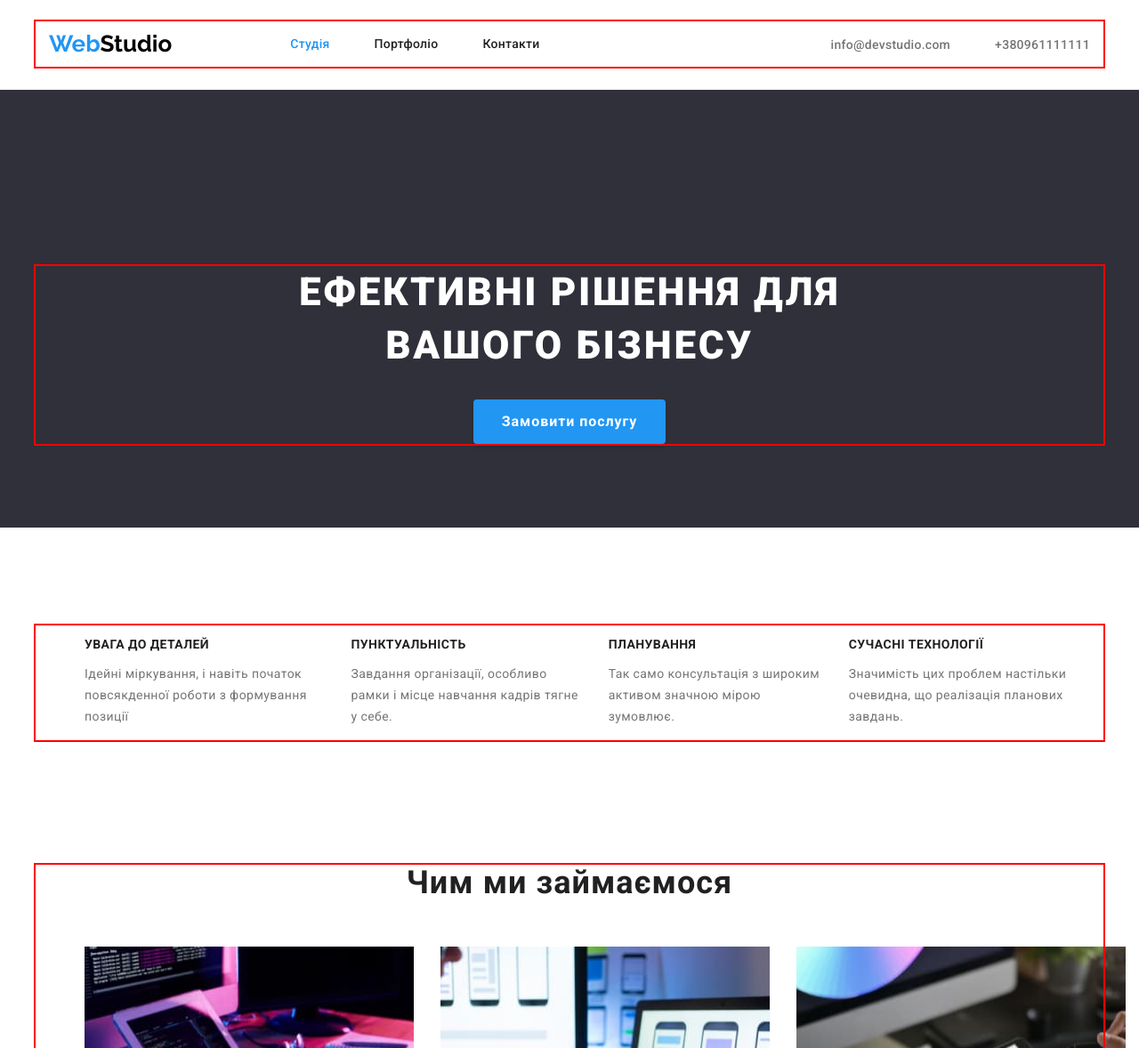
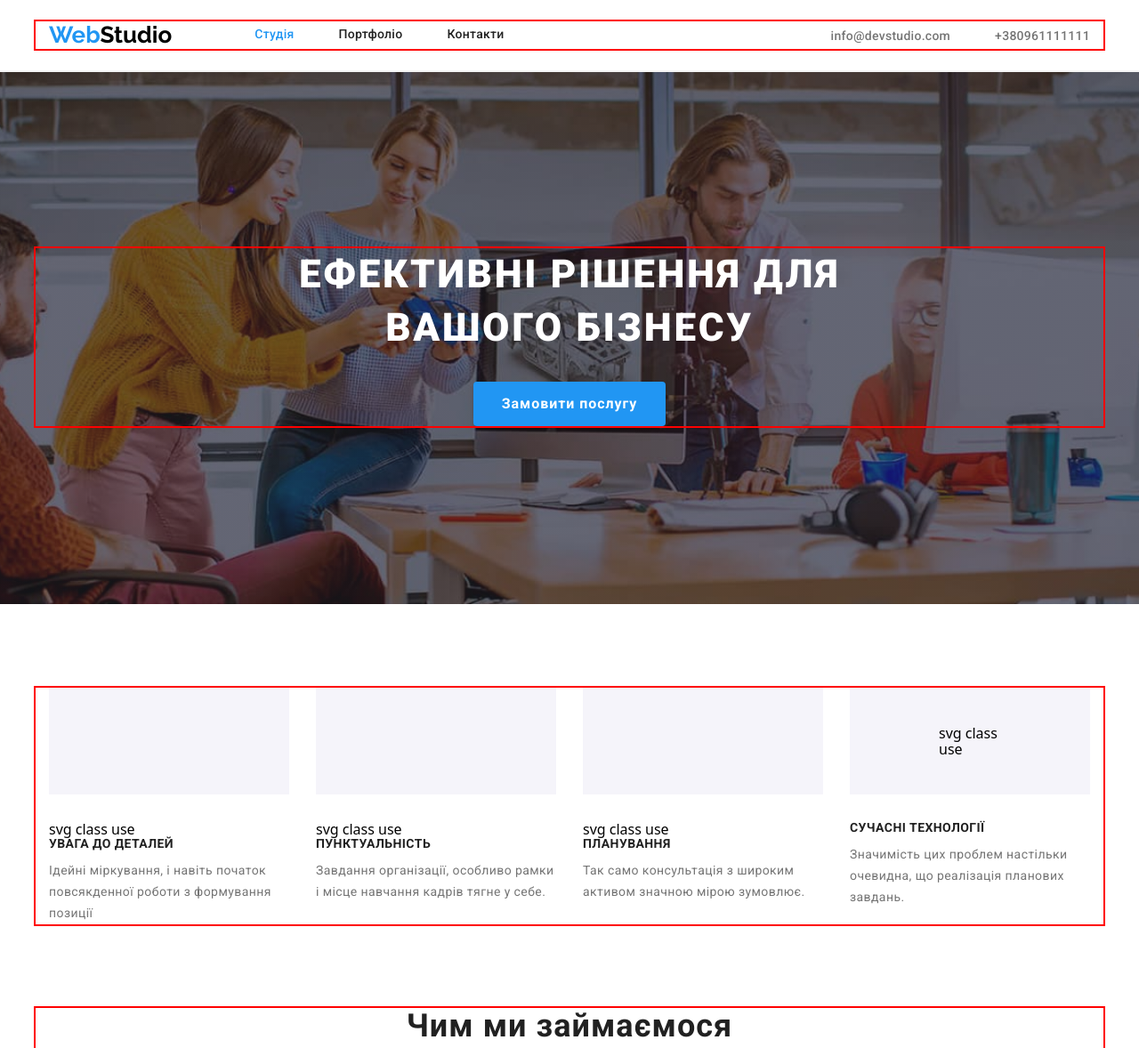
Before and after one commit to Ramila2201/goit-markup-hw-03, a plain HTML site: page index.html in a window 1280 px wide. Shown: the top 1178 px of the page at 89% size. Drawn offline with nearby package versions, Linux system fonts and the light colour scheme.

Commit message:
додола герой

```diff
--- a/css/styles.css
+++ b/css/styles.css
@@ -22,33 +22,39 @@
 }
 
 
-.p,
-.h1,
-.h2,
-.h3,
-.h4,
-.h5,
-.h6 {
+p,
+h1,
+h2,
+h3,
+h4,
+h5,
+h6 {
     margin: 0;
 }
 
-.ul,
-.ol {
+ul,
+ol {
     margin: 0;
     padding-left: 0;
 }
 
 
-.button {
+button {
     cursor: pointer;
 }
 
-.img {
+img {
     display: block;
 }
 
 .list {
     list-style: none;
+}
+
+.contact-icon {
+    margin-right: 10px;
+    fill: currentColor;
+    vertical-align: middle;
 }
 
 .container {
@@ -91,7 +97,8 @@
     margin-top: 9px;
 }
 
-/* ------HEADER--------HEADER-------HEADER--------HEADER--------*/
+/* header*/
+
 .page-header {
     display: flex;
     padding-top: 24px;
@@ -164,7 +171,22 @@
     padding-bottom: 200px;
     padding-top: 200px;
     text-align: center;
-    padding-bottom: 94px;
+}
+/* шапка героя */
+.overlay {
+    background-color: var(--hero-bg-color);
+    padding-top: 200px;
+    padding-bottom: 200px;
+    text-align: center;
+    max-width: 1600px;
+    height: 600px;
+    margin-left: auto;
+    margin-right: auto;
+    background-image: linear-gradient(to right, rgba(47, 48, 58, 0.4), rgba(47, 48, 58, 0.4)),
+    url(../images/img.hero.jpg);
+    background-size: cover;
+    background-repeat: no-repeat;
+    background-position: center;
 }
 
 .main-title {
@@ -196,14 +218,34 @@
     min-width: 216px;
     padding: 10px 32px;
 }
-
+/* Переваги. Потім сховати заголовок h2 */
 .benefits {
     padding: 94px 0;
+
+}
+
+.benefits-container {
+
 }
 
 .order-list {
     display: flex;
     gap: 30px;
+}
+
+.benefits-point {
+    flex-basis: calc((100% - 30px) / 4);
+}
+
+.benefits-img {
+    width: 270px;
+    height: 120px;
+    display: flex;
+    align-items: center;
+    justify-content: center;
+    padding: 25px 100px;
+    background-color: var(--secondary-bg-color);
+    margin-bottom: 30px;
 }
 
 .hidden-header {
@@ -301,7 +343,6 @@
     text-align: center;
     letter-spacing: 0.03em;
     color: #212121;
-    margin-top: 30px;
 }
 
 .working {
@@ -313,7 +354,7 @@
     letter-spacing: 0.03em;
     color: #757575;
     margin-top: 10px;
-    padding-bottom: 30px;
+
 }
 
 /* ------FOOTER-----FOOTER------FOOTER------FOOTER------FOOTER------ */
--- a/index.html
+++ b/index.html
@@ -17,9 +17,11 @@
         rel="stylesheet">
 </head>
 <body>
+    <!-- шапка сайту -->
     <header class="page-header">
     <div class="container container-index-head">
         <nav class="nav-index-head">
+    <!-- Навігація сайту -->
         <a href="./index.html" class="header-logo"><span class="web">Web</span>Studio</a>
     <ul class=" nav-index-head-list list">
         <li><a href="" class="header-list current">Студія</a></li>
@@ -27,37 +29,64 @@
         <li><a href="" class="header-list">Контакти</a></li>
     </ul>
     </nav>
+    <!-- Контактні дані -->
     <ul class="naw-index-contact list">
-        <li><a href="mailto:info@devstudio.com" class="contact-link">info@devstudio.com</a></li>
-        <li><a href="tel:+380961111111" class="contact-link">+380961111111</a></li>
+        <li><a href="mailto:info@devstudio.com" class="contact-link">
+            <svg class="contact-icon" width="16" height="12">
+
+                <use> href=""</use>
+
+            </svg>
+
+
+            info@devstudio.com</a></li>
+        <li><a href="tel:+380961111111" class="contact-link">
+            +380961111111</a></li>
     </ul>
 </div>
     </header>
-            <!--Головний контент-->
-            <main>
-                <section class="main-section">
+        <main>
+                <!-- Герой -->
+                <section class="overlay main-section">
                             <div class="container">
                             <h1 class="main-title">Ефективні рішення для вашого бізнесу</h1>
                             <button type="button" class="main-btn">Замовити послугу</button>
                             </div>
                         </section>
-                    <section class="benefits">
+                        <!-- Переваги. Потім сховати заголовок h2  -->
+                    <section class="benefits ">
                             <div class="container">
-                    <h2 class="hidden-header">Наші переваги</h2>
+                    <h2 class=" benefits-container hidden-header">Переваги</h2>
                     <ul class="order-list list">
-                        <li>
+                        <li class="benefits-point">
+                            <div class="benefits-img">
+                            </div>
+                            svg class
+                            use
                             <h3 class=" section-heading">Увага до деталей</h3>
                             <p class=" section-p">Ідейні міркування, і навіть початок повсякденної роботи з формування позиції</p>
                         </li>
-                        <li>
+                        <li class="benefits-point">
+                            <div class="benefits-img">
+                            </div>
+                            svg class
+                            use
                             <h3 class=" section-heading">Пунктуальність</h3>
                             <p class=" section-p">Завдання організації, особливо рамки і місце навчання кадрів тягне у себе.</p>
                         </li>
-                        <li>
+                        <li class="benefits-point">
+                            <div class="benefits-img">
+                            </div>
+                            svg class
+                            use
                             <h3 class="t section-heading">Планування</h3>
                             <p class=" section-p">Так само консультація з широким активом значною мірою зумовлює.</p>
                         </li>
-                        <li>
+                        <li class="benefits-point">
+                            <div class="benefits-img">
+                                svg class
+                                use
+                            </div>
                             <h3 class=" section-heading">Сучасні технології</h3>
                             <p class=" section-p">Значимість цих проблем настільки очевидна, що реалізація планових завдань.</p>
                         </li>
@@ -78,6 +107,7 @@
                         </ul>
                         </div>
                     </section>
+                    <!-- Фото, чим займається компанія -->
                 <section class="team-section">
                         <div class="container">
                         <!--Команда-->
@@ -116,6 +146,7 @@
                     </section>
                 </div>
         </main>
+
                 <footer class="footer">
                     <div class="container">
                         <a href="./index.html" class="footer-logo"><span class="footer-web">Web</span>Studio</a>
```
Also changed, not shown: images/envelope(hover).svg (added), images/img.hero.jpg (added), images/img.vsc/Vector2.svg (added), images/img.vsc/Vector3.svg (added), images/img.vsc/antenna1 .svg (added), images/img.vsc/astronaut4.svg (added), images/img.vsc/phone.svg (added).
